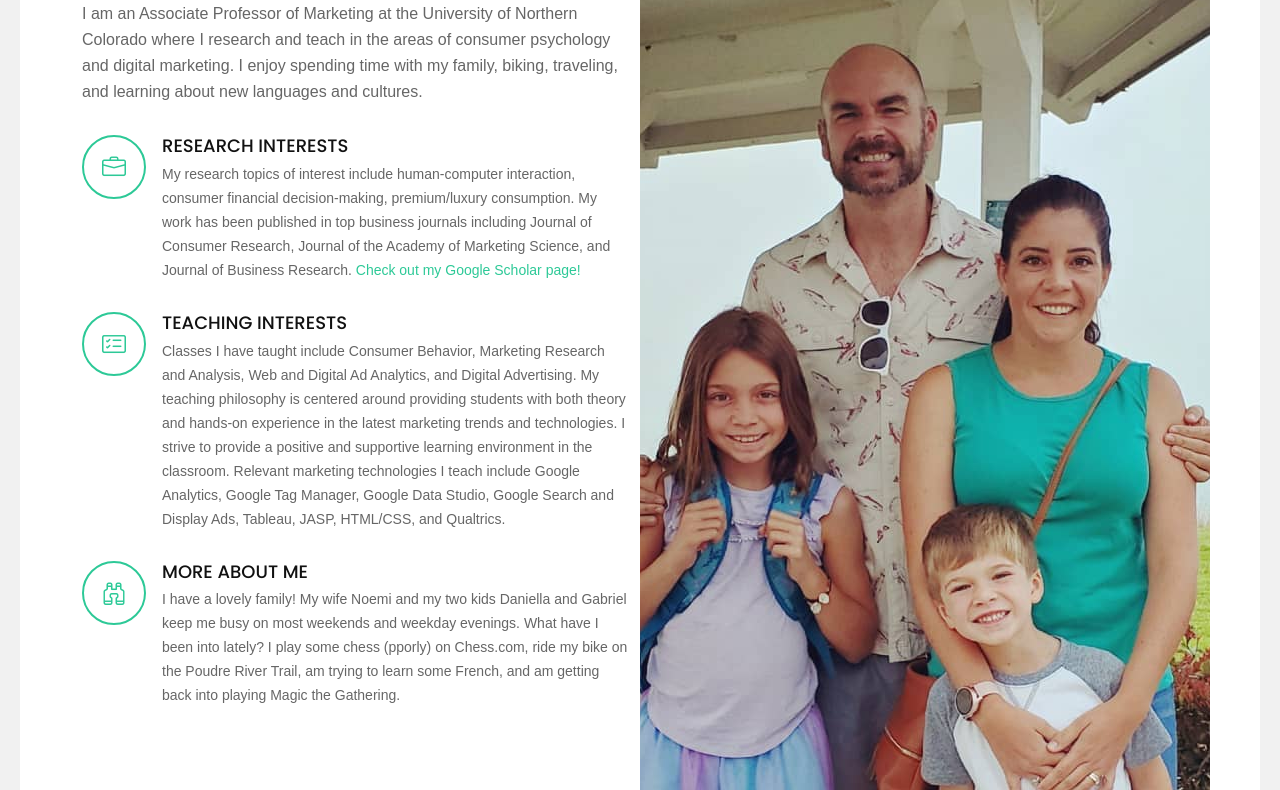
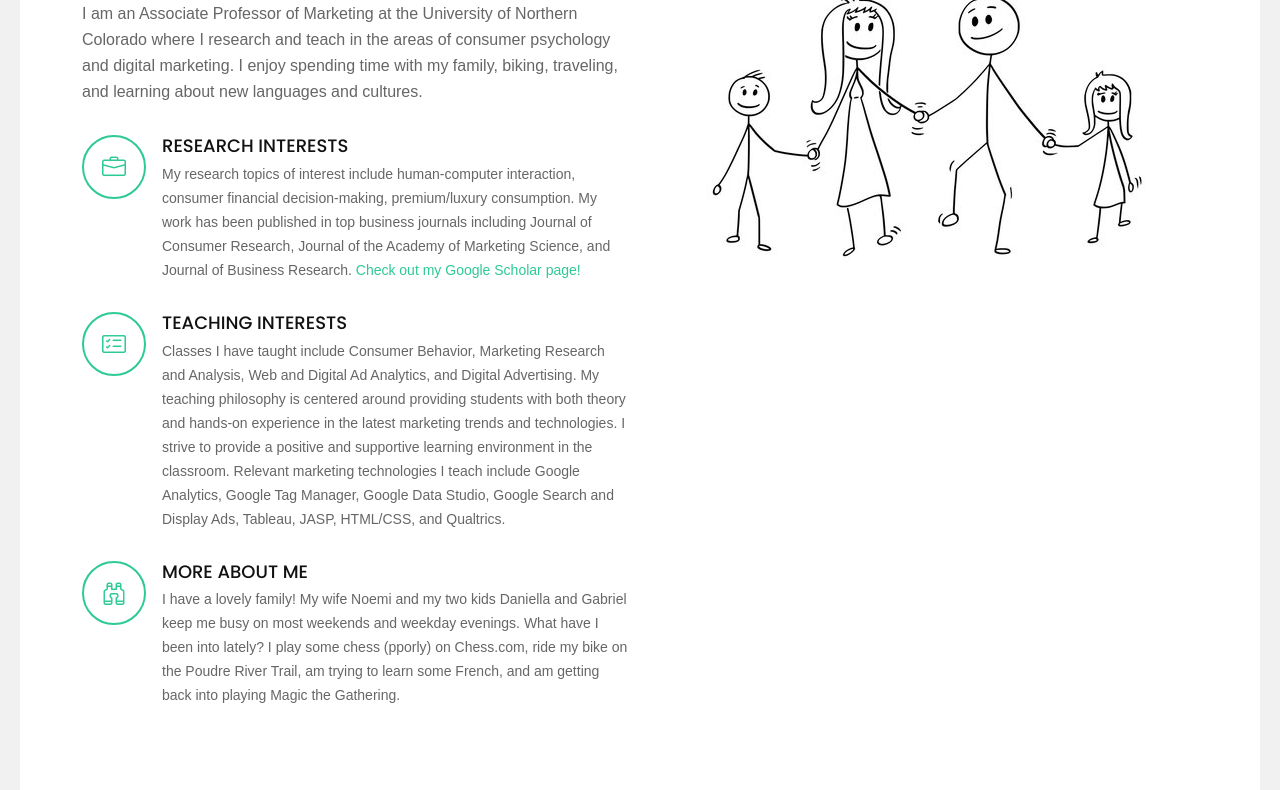
Before and after one commit to dcbranno/BAMK-444-web-files, a plain HTML site: page BAMK 444 website files/about.html in a window 1280 px wide. Shown: the part 310-1100 px from the top of the page. Drawn offline with Linux system fonts and the light colour scheme.

Commit message:
update bout with stick figure

```diff
--- a/BAMK 444 website files/assets/css/style.css
+++ b/BAMK 444 website files/assets/css/style.css
@@ -481,7 +481,7 @@ section {
 }
 #about .about-container .background {
   min-height: 1200px;
-  background: url(../img/about-daniel-img.jpg) center top no-repeat; /* this sets the image and properties on the about page */
+  background: url(https://github.com/dcbranno/BAMK-444-web-files/blob/main/BAMK%20444%20website%20files/assets/img/stick-family.jpg) center top no-repeat; /* this sets the image and properties on the about page */
   margin-bottom: 0px;
 }
 #about .about-container .content {
```
